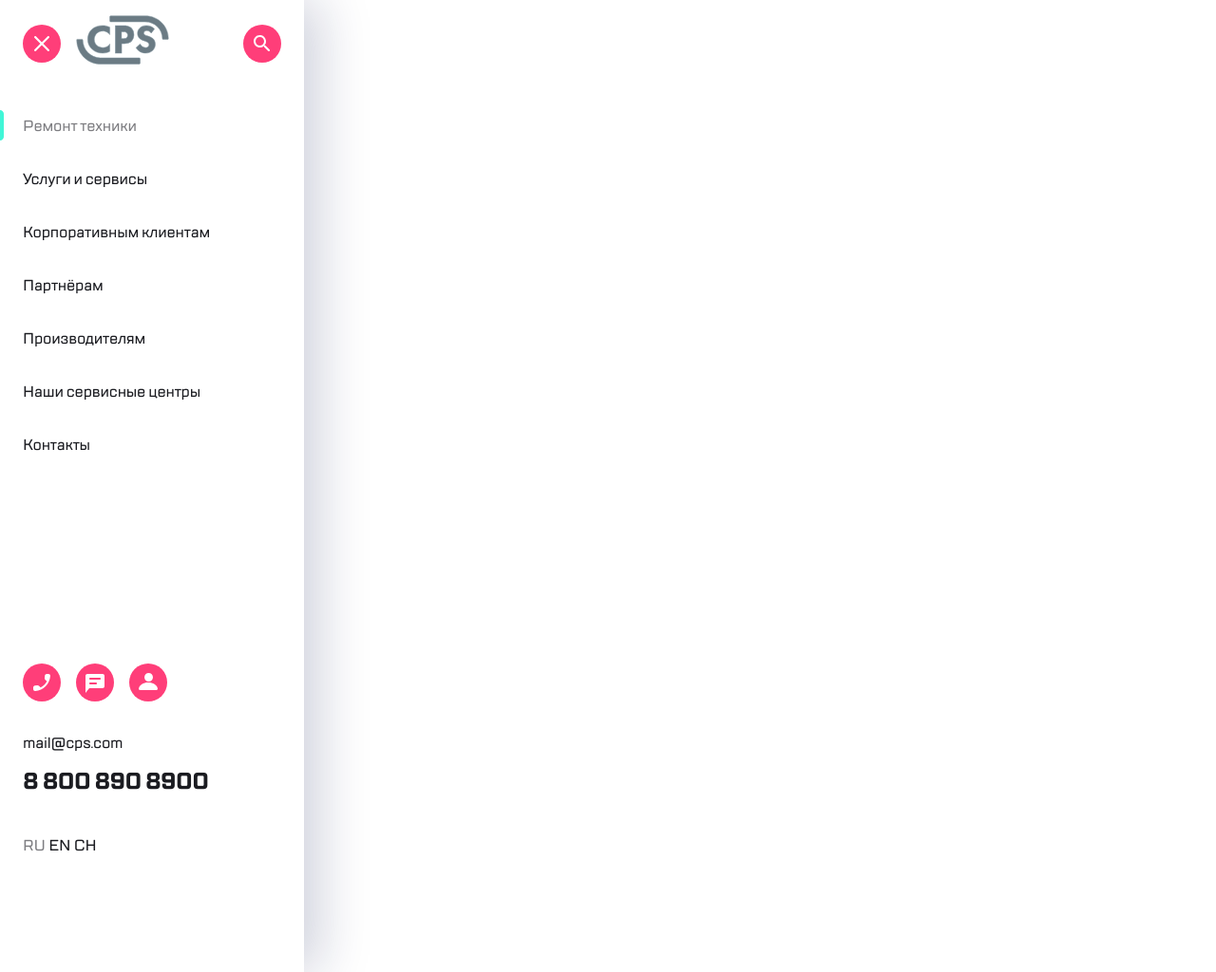
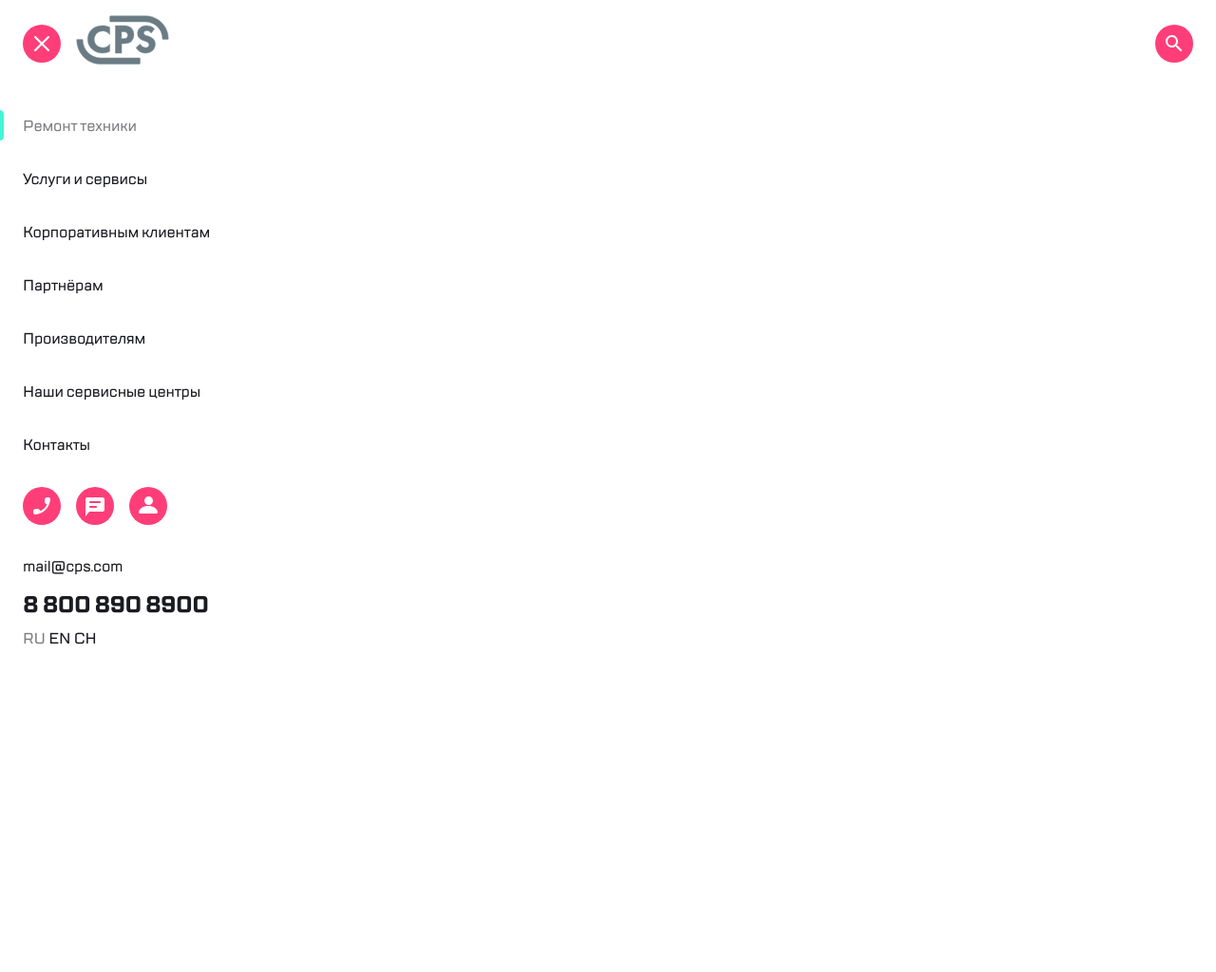
Before and after one commit to Nevanoman/web-core1.4, a plain HTML site: page index.html in a window 1280 px wide. Shown: the whole page at 95% size. After the commit the page ends 997 px from the top, so only its background shows below. Drawn offline with Linux system fonts and the light colour scheme.

Commit message:
fixed fix

```diff
--- a/index.html
+++ b/index.html
@@ -11,9 +11,9 @@
 </head>
 
 <body class="side-bar">
-	<header class="header">
-		<button class="button "><img src="img/burger.svg"></button>
-		<a class="logo" href="#"><img src="img/Group.svg"></a>
+	<header class="header header--padding">
+		<button class="button"><img src="img/burger.svg"></button>
+		<a class="logo logo--padding" href="#"><img src="img/Group.svg"></a>
 		<button class="button button--right-side"><img src="img/search.svg"></button>
 	</header>
 	<div class="side-menu">
@@ -51,13 +51,10 @@
 				<button class="footer__buttons button"><img src="img/chat.svg"></button>
 				<button class="footer__buttons button"><img src="img/profile.svg"></button>
 			</div>
+
 			<div class="footer__info">
-				<div class="mail">
-					<a class="mail__link link" href='mailto:mail@cps.com'>mail@cps.com</a>
-				</div>
-				<div class="tel">
-					<a class="tel__link link" href='tel:8800890 8900'>8 800 890 8900</a>
-				</div>
+				<a class="mail__link link" href='mailto:mail@cps.com'>mail@cps.com</a>
+				<a class="tel__link link" href='tel:8800890 8900'>8 800 890 8900</a>
 			</div>
 
 			<div class="footer__languages">
--- a/style.css
+++ b/style.css
@@ -12,28 +12,27 @@ button:hover {
 
 .side-bar {
 	font-family: 'TT Lakes';
-	width: 320px;
-	height: 1024px;
 	font-weight: 500;
 	font-size: 16px;
 	line-height: 24px;
-	overflow: hidden;
 	letter-spacing: .2px;
 	background-color: #FFFFFF;
 	box-shadow:
 		16px 0 52px 0 rgba(14, 24, 80, 0.2),
 		-2px 0 4px 0 rgba(69, 79, 126, 0.02);
-
+	overflow-y: scroll;
 }
 
 .header {
 	display: flex;
 	align-items: center;
+}
+
+.header--padding {
 	padding-top: 16px;
 	padding-bottom: 46px;
 	padding-right: 24px;
 	padding-left: 24px;
-
 }
 
 .button {
@@ -50,13 +49,11 @@ button:hover {
 	margin-left: auto;
 }
 
-.logo {
+.logo--padding {
 	margin-left: 16px;
-
 }
 
 .side-menu {
-	width: 222px;
 	height: 876px;
 }
 
@@ -94,10 +91,7 @@ button:hover {
 }
 
 .footer {
-	width: 196px;
-	height: 124px;
 	margin-left: 24px;
-	margin-top: 218px;
 }
 
 .footer__buttons {
@@ -108,22 +102,21 @@ button:hover {
 
 .footer__info {
 	list-style-type: none;
+	display: flex;
+	flex-direction: column;
 }
 
-.mail {
+.mail__link {
 	margin-bottom: 12px;
-}
-
-.tel {
-	font-family: "TT Lakes";
-	font-weight: bold;
-	margin-bottom: 40px;
 }
 
 .tel__link {
 	font-size: 24px;
 	line-height: 32px;
 	letter-spacing: -0.6px;
+	font-family: "TT Lakes";
+	font-weight: bold;
+	margin-bottom: 8px;
 }
 
 .link-focus {
```
Also changed, not shown: img/big-img.svg (added), img/medium-img.svg (added), img/small-img.svg (added).
